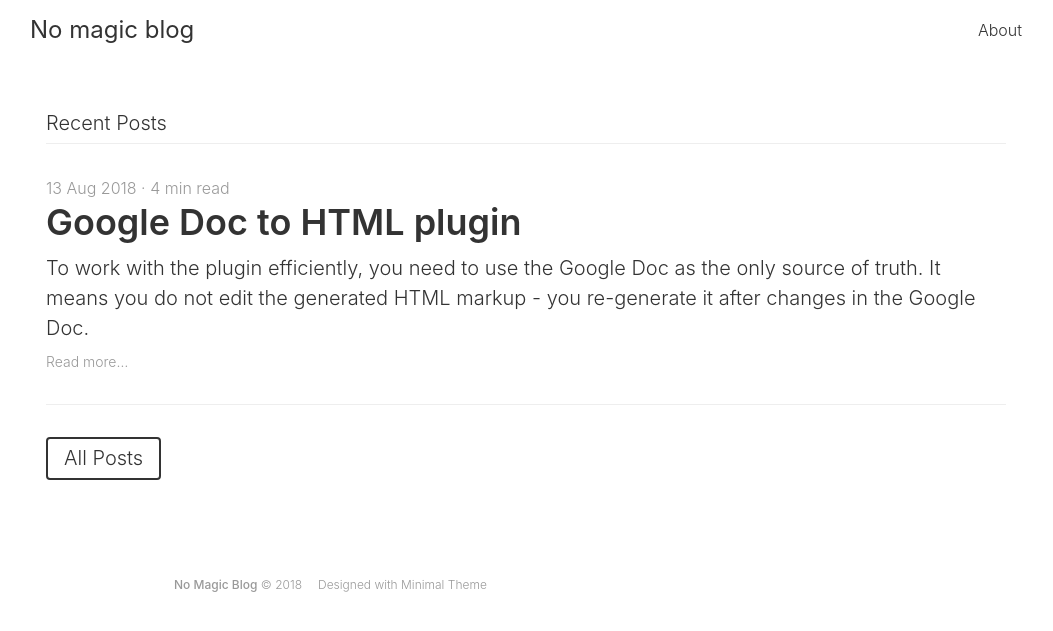
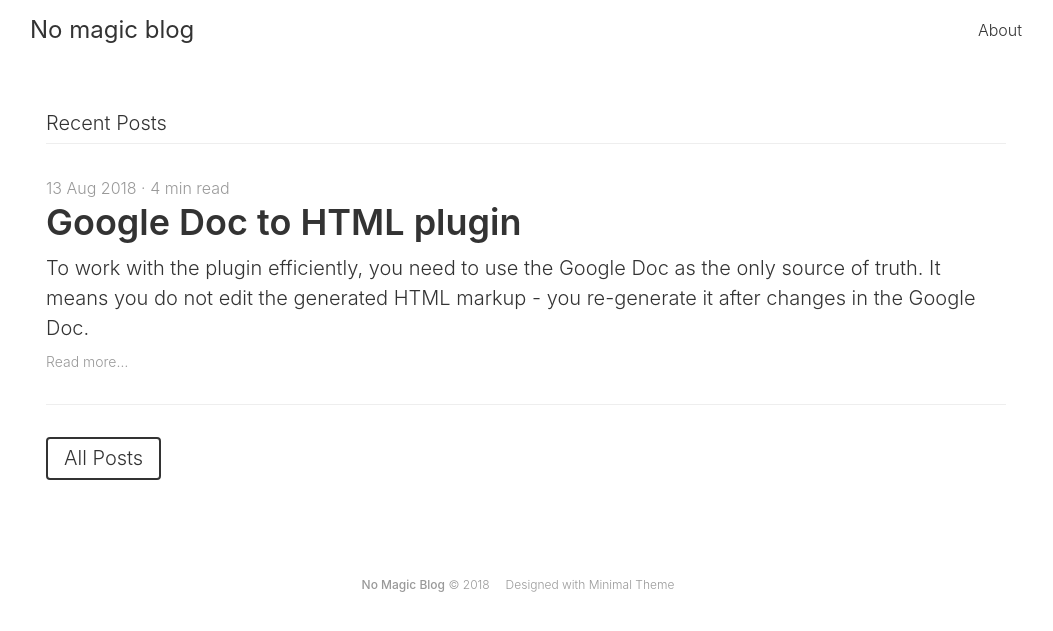
Before and after one commit to yeswolf/yeswolf.github.io, a Jekyll site: the page built from index.md, in a window 1280 px wide. Shown: the top 631 px of the page, without its empty margins (114-1167 px from the left). Built offline with Jekyll 4.4.1, drawn with Linux system fonts in a browser that asks for light colours.

Commit message:
Layout fixes

```diff
--- a/_includes/footer.html
+++ b/_includes/footer.html
@@ -1,5 +1,5 @@
 <footer class="flex justify-start items-baseline {% if page.sidebar %}mw8{% else %}mw7{% endif %} center w-100 ph3 ph4-ns mt4 mb2 lh-copy">
-  <nav class="flex flex-row flex-wrap">
+  <nav class="flex flex-row center flex-wrap">
     <span class="f7 fw3 silver mr3 ttc"><a href="{{ '/' | absolute_url }}" class="f7 fw5 silver hover-silver link underline-hover" title="{{ site.title }}">{{ site.title | capitalize }}</a> &copy; {{ site.time | date: '%Y' }}</span>
     {% if site.data.theme.navigation.footer %}
     {% for link in site.data.theme.navigation.footer %}
--- a/_layouts/page.html
+++ b/_layouts/page.html
@@ -3,10 +3,10 @@ layout: default
 ---
 
 <main class="mw8 center flex flex-column flex-row-l justify-center">
-  <article class="mw8 {% if page.sidebar %}center-l{% else %}center{% endif %} w-100 w-75-l ph3 ph4-ns">
+  <article class="mw8 {% if page.sidebar %}center-l{% else %}center{% endif %} w-100 ph3 ph4-ns">
 
     {% unless page.header.layout == 'hero' %}
-    <header class="mt5">
+    <header class="mw8">
       <h1 class="f2 fw6 lh-title mb1">{{ page.title }}</h1>
       {% if page.subtitle %}
       <h2 class="f3 fw3 lh-title silver mv2">{{ page.subtitle }}</h2>
```
Also changed, not shown: about.md (added, +8 -0 lines).
